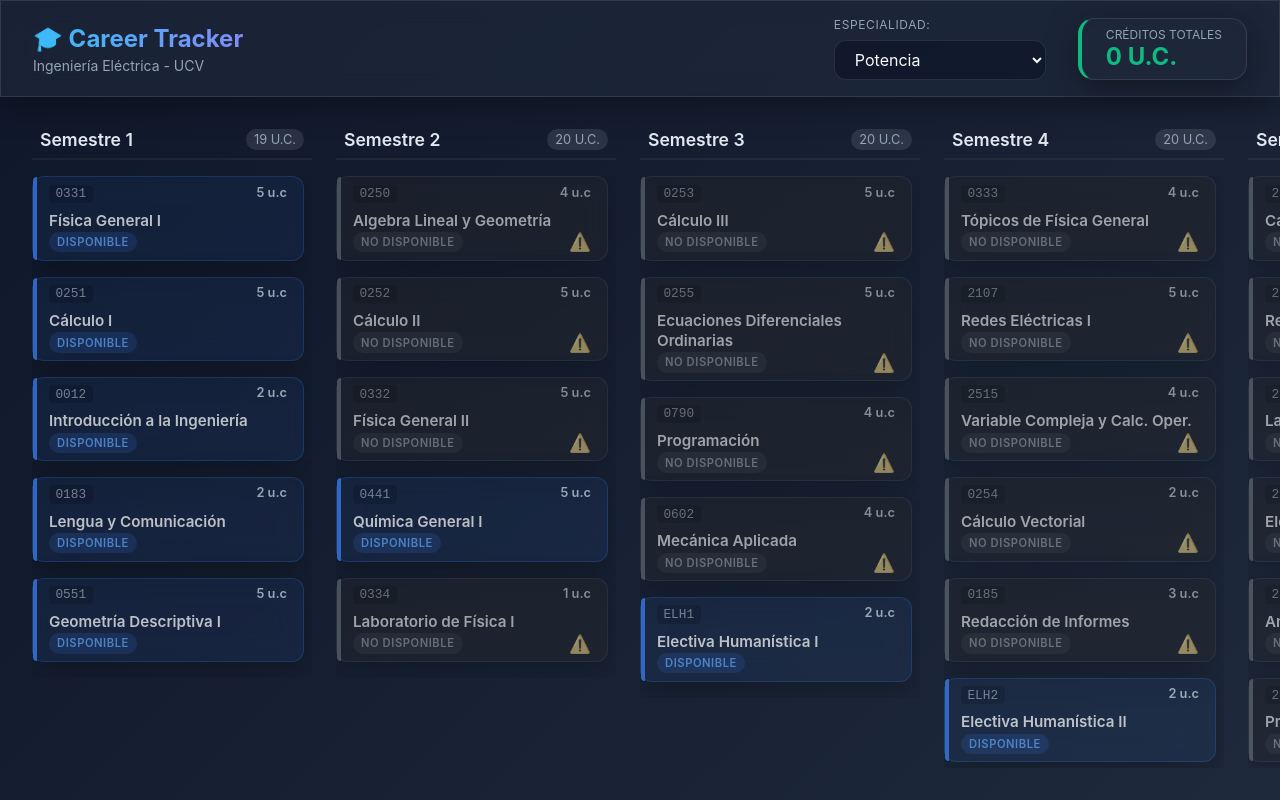
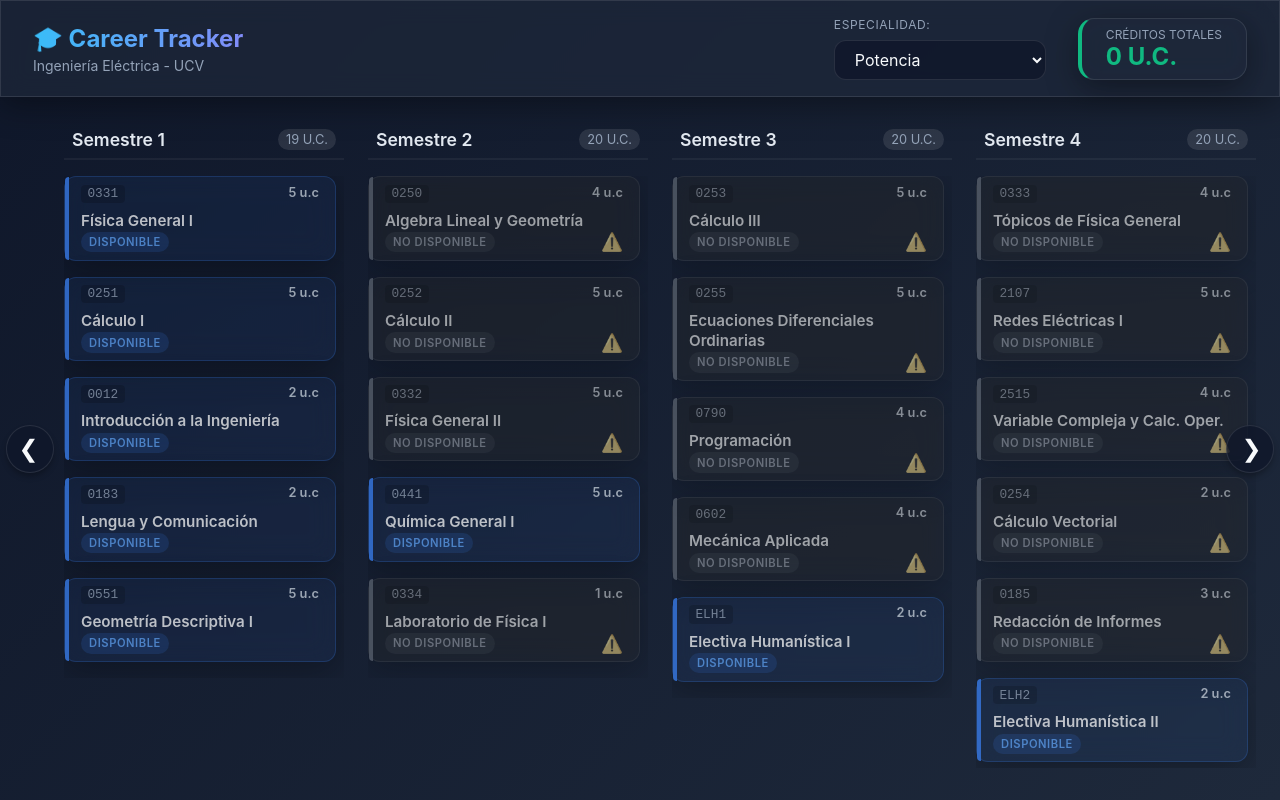
Before and after one commit to edwarhman/career-tracker, a React (Vite) app: page / in a window 1280 px wide. Built offline with nearby package versions, Linux system fonts and the light colour scheme.

Commit message:
feat: add horizontal scroll navigation controls to the semester board

```diff
--- a/src/App.jsx
+++ b/src/App.jsx
@@ -1,4 +1,4 @@
-import React, { useState, useMemo } from 'react';
+import React, { useState, useMemo, useRef } from 'react';
 import { pensum, specialtiesList } from './data/pensum';
 import SubjectCard from './components/SubjectCard';
 import Header from './components/Header';
@@ -6,6 +6,7 @@ import Header from './components/Header';
 function App() {
   const [selectedSpecialty, setSelectedSpecialty] = useState(specialtiesList[0]);
   const [approvedSubjects, setApprovedSubjects] = useState([]);
+  const scrollRef = useRef(null);
 
   // Calculate total credits
   const totalCredits = useMemo(() => {
@@ -35,6 +36,13 @@ function App() {
     }
 
     return true;
+  };
+
+  const scrollBoard = (direction) => {
+    if (scrollRef.current) {
+      const scrollAmount = direction === 'left' ? -304 : 304; // 280px card + 24px gap
+      scrollRef.current.scrollBy({ left: scrollAmount, behavior: 'smooth' });
+    }
   };
 
   const getMissingRequirements = (subject) => {
@@ -85,7 +93,16 @@ function App() {
         totalCredits={totalCredits}
       />
 
-      <main className="board-container">
+      <div className="board-wrapper">
+        <button
+          className="slider-zone left"
+          onClick={() => scrollBoard('left')}
+          aria-label="Desplazar a la izquierda"
+        >
+          <div className="slider-btn-circle">&#10094;</div>
+        </button>
+
+        <main className="board-container" ref={scrollRef}>
           <div className="semesters-grid">
             {semesters.map(sem => {
               const subjects = getSubjectsForSemester(sem);
@@ -122,6 +139,15 @@ function App() {
             })}
           </div>
         </main>
+
+        <button
+          className="slider-zone right"
+          onClick={() => scrollBoard('right')}
+          aria-label="Desplazar a la derecha"
+        >
+          <div className="slider-btn-circle">&#10095;</div>
+        </button>
+      </div>
     </div>
   );
 }
--- a/src/index.css
+++ b/src/index.css
@@ -143,11 +143,92 @@ body {
 }
 
 /* Board */
+.board-wrapper {
+  position: relative;
+  flex: 1;
+  display: flex;
+  align-items: center;
+  overflow: hidden;
+}
+
+.slider-zone {
+  position: absolute;
+  top: 0;
+  bottom: 0;
+  width: 60px; /* Width of the entire vertical trigger zone */
+  display: flex;
+  justify-content: center;
+  align-items: center;
+  background: transparent;
+  border: none;
+  cursor: pointer;
+  z-index: 10;
+  transition: all 0.3s ease;
+}
+
+.slider-zone.left {
+  left: 0;
+}
+
+.slider-zone.right {
+  right: 0;
+}
+
+/* Gradient background on hover for the entire strip */
+.slider-zone.left:hover {
+  background: linear-gradient(to right, rgba(255, 255, 255, 0.05), transparent);
+}
+
+.slider-zone.right:hover {
+  background: linear-gradient(to left, rgba(255, 255, 255, 0.05), transparent);
+}
+
+/* The actual button inside the strip */
+.slider-btn-circle {
+  display: flex;
+  justify-content: center;
+  align-items: center;
+  width: 48px;
+  height: 48px;
+  border-radius: 50%;
+  background: rgba(15, 23, 42, 0.8);
+  border: 1px solid var(--card-border);
+  color: var(--text-main);
+  font-size: 1.5rem;
+  box-shadow: 0 4px 6px -1px rgba(0, 0, 0, 0.3);
+  transition: all 0.3s cubic-bezier(0.4, 0, 0.2, 1);
+}
+
+/* Optical centering - adjusting padding slightly because unicode chevrons aren't perfectly square */
+.slider-zone.left .slider-btn-circle {
+  padding-right: 3px;
+}
+
+.slider-zone.right .slider-btn-circle {
+  padding-left: 3px;
+}
+
+/* Hover effect on circle when hovering the zone */
+.slider-zone:hover .slider-btn-circle {
+  background: var(--color-available);
+  color: #fff;
+  transform: scale(1.15);
+  box-shadow: 0 10px 25px -5px rgba(59, 130, 246, 0.5);
+}
+
 .board-container {
   flex: 1;
   overflow-x: auto;
   overflow-y: hidden;
-  padding: 2rem;
+  padding: 2rem 4rem;
+  scroll-behavior: smooth;
+  height: 100%;
+  -ms-overflow-style: none;  /* IE and Edge */
+  scrollbar-width: none;  /* Firefox */
+}
+
+.board-container::-webkit-scrollbar {
+  display: none;
 }
 
 .semesters-grid {
```
Lines whose indentation alone changed are shown as unchanged.
